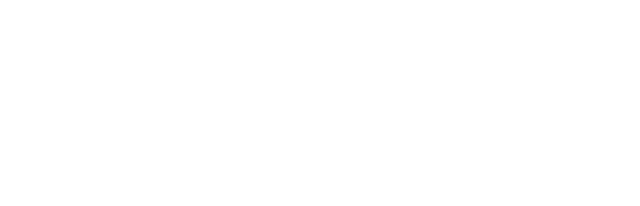
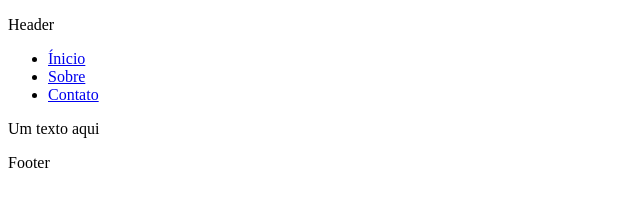
Before and after one commit to vitormarcal/personal_page, a plain HTML site: page index.html in a window 1280 px wide. Shown: the whole page, without its empty margins (0-640 px from the left). Drawn offline with Linux system fonts and the light colour scheme.

Commit message:
criado esqueleto inicial

```diff
--- a/index.html
+++ b/index.html
@@ -11,5 +11,30 @@
     </head>
     <body>
 
+        <header>
+            <p>Header</p>
+        </header>
+
+        <section>
+
+            <nav>
+                <ul>
+                    <li><a href="#">Ínicio</a></li>
+                    <li><a href="#">Sobre</a></li>
+                    <li><a href="#">Contato</a></li>
+                </ul>
+            </nav>
+
+
+            <article>
+                <p>Um texto aqui</p>
+            </article>
+
+        </section>
+
+        <footer>
+            <p>Footer</p>
+        </footer>
+
     </body>
 </html>
```
